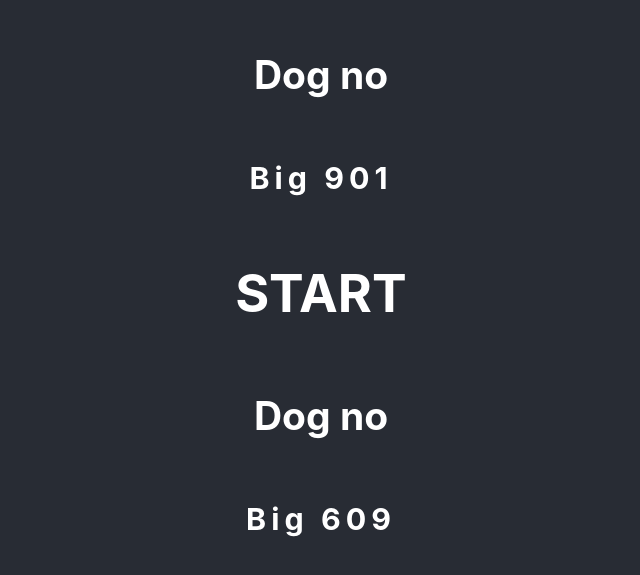
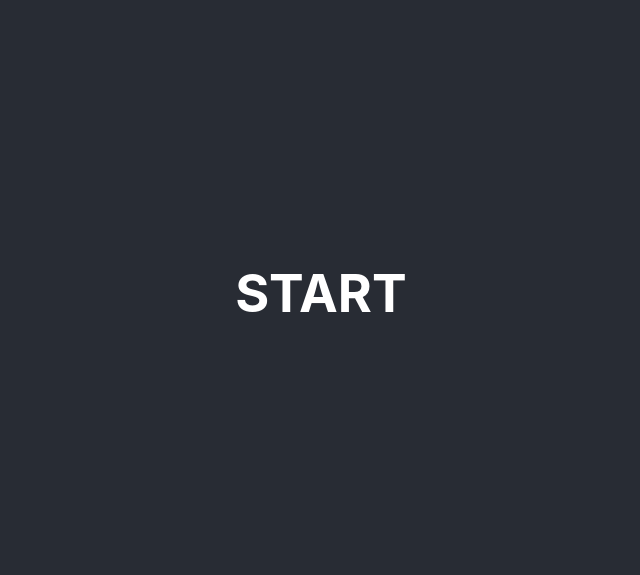
Before and after one commit to simonasablinaite/react-practice, a React (Create React App) app in the folder react-practice/: page / in a window 1280 px wide. Shown: the part 107-682 px from the top of the page, without its empty margins (319-959 px from the left). Built offline with nearby package versions, Linux system fonts and the light colour scheme.

Commit message:
random style & conditional rendering components

```diff
--- a/react-practice/src/App.css
+++ b/react-practice/src/App.css
@@ -39,5 +39,15 @@
 
 /* klasiu kurimas: */
 .dog {
-  letter-spacing: 5px;
+  font-size: 50px;
+  color: rgb(22, 185, 22);
 }
+
+.cat {
+  font-size: 100px;
+  color: rgb(4, 4, 189);
+}
+
+h2.h2 {
+  font-size: 100px;
+}
--- a/react-practice/src/Components/003/Dog.jsx
+++ b/react-practice/src/Components/003/Dog.jsx
@@ -7,10 +7,19 @@ import rand from "../../Functions/rand";
 
 
 function Dog() {
+   // conditional rendering components:
+   if (rand(0,1)) {
+      return null;
+   }
+
       return (
          <>
-            <h2>Dog {false ? 'jo' : 'no'} </h2>
-            <h3 className="dog">Big {rand(100, 999)}</h3>
+            <h2 className="h2" style={{
+               color: ['yellowgreen', 'yellow', 'orange'][rand(0, 2)],
+               fontSize: rand(0, 1) ? '40px' : null,
+
+               }}>Dog {false ? 'jo' : 'no'} </h2>
+            <h3 className={rand(0, 1) ? "dog" : 'cat'}>Big {rand(100, 999)}</h3>
          </>
       );
    }
@@ -20,3 +29,23 @@ export default Dog;
 // 13 eil. - random skaiciaus generavimas javascripte
 // {} generuojamas vienos eilutes kodas, todel cia naudinga naudoti ternary operatoriu;
 // 13 eil. - className='dog' - javascriptinis klases uzrasymas.
+
+/* reacte stilius rasomas kaip javascriptinis objektas. Kadangi tai js'as, uzdedami javascriptiniai skliausteliai {} ir kadangi tai objektas - uzdedami dar ir objektiniai skliausteliai {}, pvz.:
+ style={{color: 'blue'}});
+
+ */
+
+/*  UZDUOTIS Nr.2:
+ h2 tagui padaryti random spalvas arba yellowgreen arba yellow: color: rand(0, 1) ? 'yellowgreen' : 'yellow'
+ */
+
+/* UZDUOTIS Nr.3:
+ Padaryti, kad h2 spalva butu arba 'yelowgreen, arba 'yellow' arba 'orange':
+ color: ['yellowgreen', 'yellow', 'orange'][rand(0, 2)]
+*/
+
+/*
+UZDUOTIS Nr.:
+Padaryti, kad tagas h3 turetu random klase arba 'cat', arba 'dog':
+<h3 className={rand(0, 1) ? "dog" : "cat"}>
+*/
```
